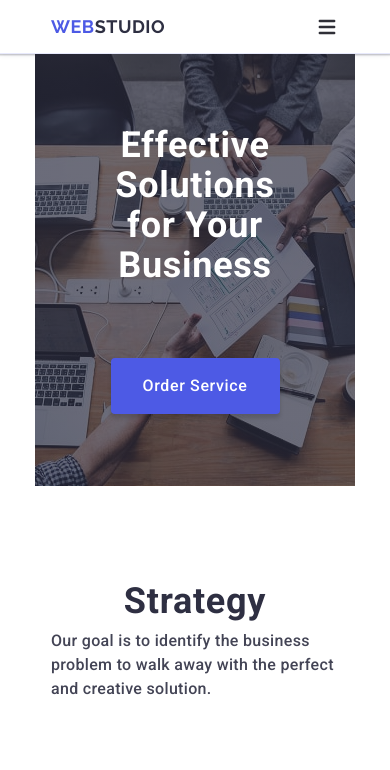
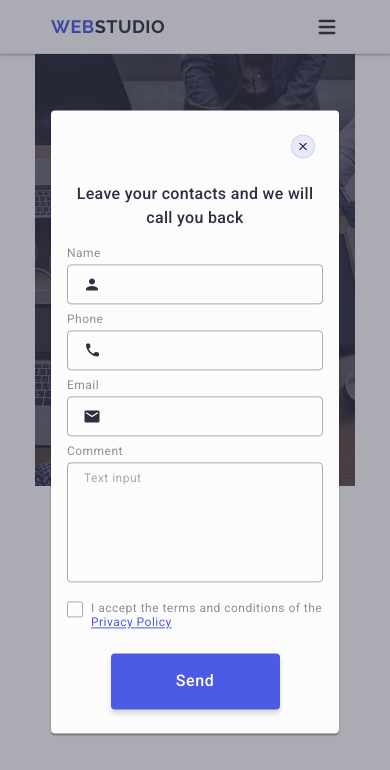
Before and after one commit to OleksiiPodorozhko/goit-markup-hw-06, a website: page index.html in a window 390 px wide. Shown: the top 770 px of the page. Drawn offline with nearby package versions, Linux system fonts and the light colour scheme.

Commit message:
Add Modal for mobile

```diff
--- a/css/styles.css
+++ b/css/styles.css
@@ -1035,4 +1035,184 @@ p {
   pointer-events: auto;
   visibility: visible;
 }
+
+.modal {
+  position: absolute;
+  top: 50%;
+  left: 50%;
+  transform: translate(-50%, -50%);
+  width: 288px;
+  /*width: 408px;*/
+  min-height: 623px;
+  /*min-height: 584px;*/
+  background-color: #fcfcfc;
+  padding: 72px 16px 24px 16px;
+  /*padding: 72px 24px 24px;*/
+  border-radius: 4px;
+  box-shadow:
+    0 1px 1px 0 rgba(0, 0, 0, 0.14),
+    0 1px 3px 0 rgba(0, 0, 0, 0.12),
+    0 2px 1px 0 rgba(0, 0, 0, 0.2);
+  transition: transform 250ms cubic-bezier(0.4, 0, 0.2, 1);
+}
+
+.modal-close-button {
+  position: absolute;
+  top: 24px;
+  right: 24px;
+  width: 24px;
+  height: 24px;
+  background-color: #e7e9fc;
+  border: 1px solid rgba(0, 0, 0, 0.1);
+  border-radius: 50%;
+  cursor: pointer;
+  display: flex;
+  justify-content: center;
+  align-items: center;
+  padding: 0;
+  transition:
+    background-color 250ms cubic-bezier(0.4, 0, 0.2, 1),
+    border 250ms cubic-bezier(0.4, 0, 0.2, 1);
+}
+
+.modal-close-icon {
+  fill: #2e2f42;
+  transition: fill 250ms cubic-bezier(0.4, 0, 0.2, 1);
+}
+
+.modal-close-button:hover,
+.modal-close-button:focus {
+  background-color: #404bbf;
+  border: none;
+}
+
+.modal-close-button:hover .modal-close-icon,
+.modal-close-button:focus .modal-close-icon {
+  fill: #fff;
+}
+
+.modal-title {
+  font-weight: 500;
+  font-size: 16px;
+  line-height: 1.5;
+  letter-spacing: 0.02em;
+  text-align: center;
+  color: #2e2f42;
+  margin-bottom: 16px;
+}
+
+.modal-input-group:not(.textarea-wrapper) {
+  margin-bottom: 8px;
+}
+
+.textarea-wrapper {
+  margin-bottom: 16px;
+}
+
+.modal-input-label {
+  color: #8e8f99;
+  margin-bottom: 4px;
+  display: block;
+}
+
+.modal-input-item {
+  font-family: inherit;
+  color: #434455;
+  border: 1px solid rgba(46, 47, 66, 0.4);
+  border-radius: 4px;
+  width: 100%;
+  background-color: transparent;
+  outline: transparent;
+  transition: border-color 250ms cubic-bezier(0.4, 0, 0.2, 1);
+}
+
+.modal-input-item:focus {
+  border-color: #4d5ae5;
+}
+
+.modal-input-wrapper {
+  position: relative;
+}
+
+.modal-field {
+  height: 40px;
+  padding-left: 34px;
+  padding-right: 16px;
+}
+
+.modal-input-icon {
+  position: absolute;
+  top: 50%;
+  left: 16px;
+  transform: translateY(-50%);
+  fill: #2e2f42;
+  transition: fill 250ms cubic-bezier(0.4, 0, 0.2, 1);
+}
+
+.modal-input-item:focus + .modal-input-icon {
+  fill: #4d5ae5;
+}
+
+textarea.modal-textarea {
+  height: 120px;
+  padding: 8px 16px;
+  resize: none;
+
+  color: rgba(46, 47, 66, 0.4);
+
+}
+
+.modal-textarea::placeholder {
+  color: rgba(46, 47, 66, 0.4);
+}
+
+.modal-input-text {
+  font-weight: 400;
+  font-size: 12px;
+  line-height: 1.17;
+  letter-spacing: 0.04em;
+}
+
+.modal-checkbox-wrapper {
+  margin-bottom: 24px;
+}
+
+.modal-checkbox-icon-box {
+  height: 16px;
+  width: 16px;
+  display: inline-flex;
+  justify-content: center;
+  align-items: center;
+  border: 1px solid rgba(46, 47, 66, 0.4);
+  border-radius: 2px;
+  cursor: pointer;
+  transition:
+    background-color 250ms cubic-bezier(0.4, 0, 0.2, 1),
+    border 250ms cubic-bezier(0.4, 0, 0.2, 1),
+    fill 250ms cubic-bezier(0.4, 0, 0.2, 1);
+  background-color: transparent;
+  margin-right: 8px;
+  fill: transparent;
+  flex-shrink: 0;
+}
+
+.modal-input-checkbox:checked + .modal-checkbox-label .modal-checkbox-icon-box {
+  background-color: #404bbf;
+  fill: #f4f4fd;
+  border: none;
+}
+
+.modal-checkbox-label {
+  color: #8e8f99;
+  display: flex;
+}
+
+.privacy-policy {
+  color: #4d5ae5;
+  text-decoration: underline;
+}
+
+.modal-form-btn {
+  box-shadow: 0 4px 4px 0 rgba(0, 0, 0, 0.15);
+}
 /*#endregion*/
--- a/index.html
+++ b/index.html
@@ -703,7 +703,8 @@
         </div>
       </div>
     </footer>
-    <div class="backdrop" data-modal>
+    <!--TODO remove is-open-->
+    <div class="backdrop is-open" data-modal>
       <div class="modal">
         <button class="modal-close-button" type="button" data-modal-close>
           <svg class="modal-close-icon" width="8" height="8">
@@ -776,8 +777,10 @@
                 <svg class="modal-checkbox-icon" width="10" height="8">
                   <use href="./images/icons.svg#icon-check"></use>
                 </svg> </span
-              >I accept the terms and conditions of the
-              <a href="#" class="privacy-policy">Privacy Policy</a>
+              ><span class="modal-checkbox-text"
+                >I accept the terms and conditions of the
+                <a href="#" class="privacy-policy">Privacy Policy</a></span
+              >
             </label>
           </div>
           <button class="modal-form-btn main-btn" type="submit">Send</button>
```
